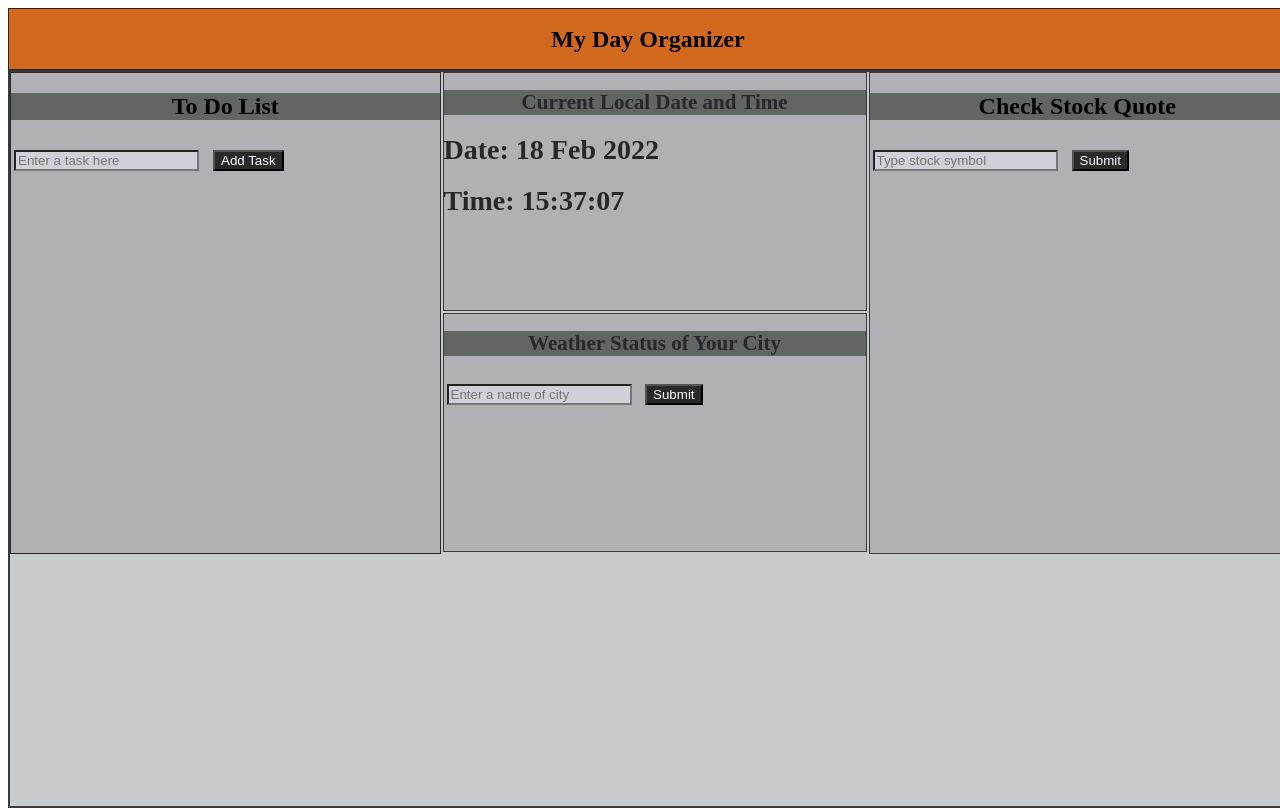
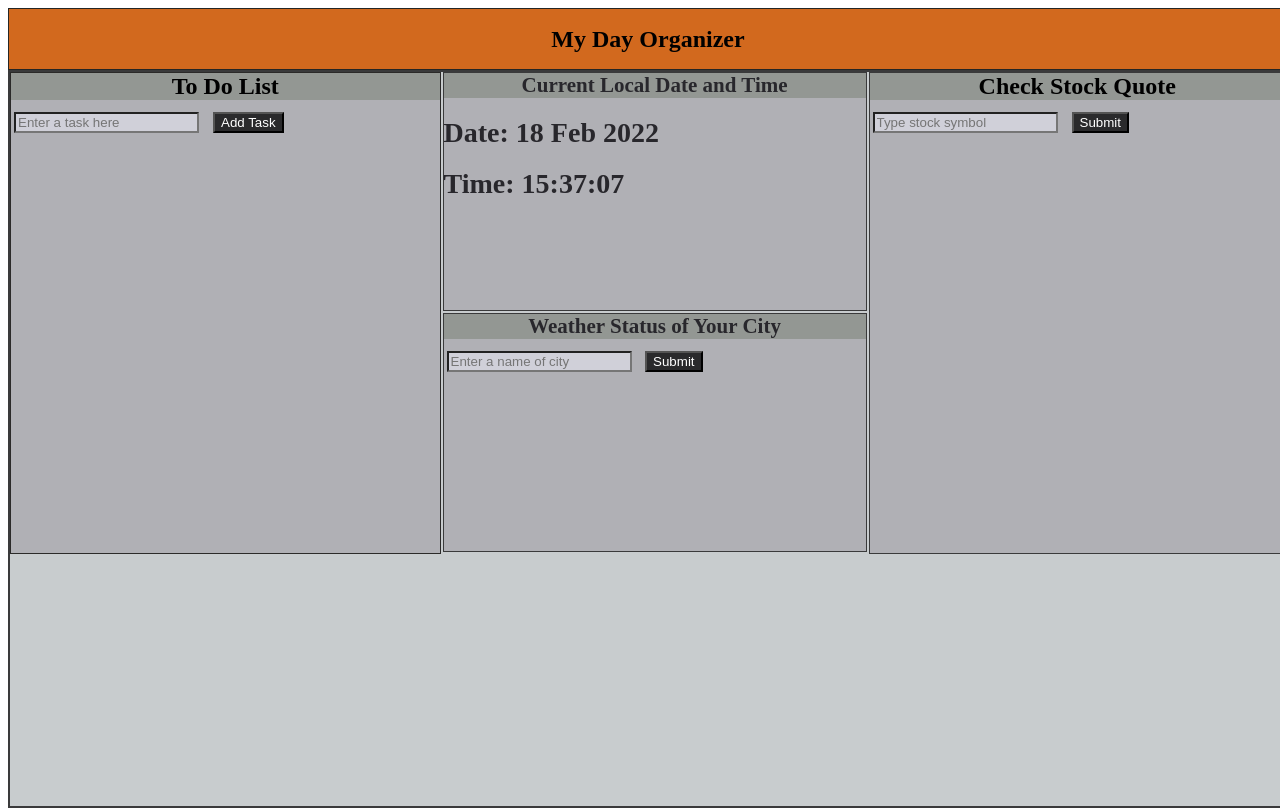
Before and after one commit to loktama21/Frontend-Project, a plain HTML site: page index.html in a window 1280 px wide. Drawn offline with Linux system fonts and the light colour scheme.

Commit message:
added styles

```diff
--- a/styles.css
+++ b/styles.css
@@ -78,6 +78,8 @@ body,html {
         }
 
         h2 {
-            background-color: #626662;
+            background-color: #939793;
             text-align: center;
+            margin-top: 0;
+            margin-bottom: 2px;
         }
```
